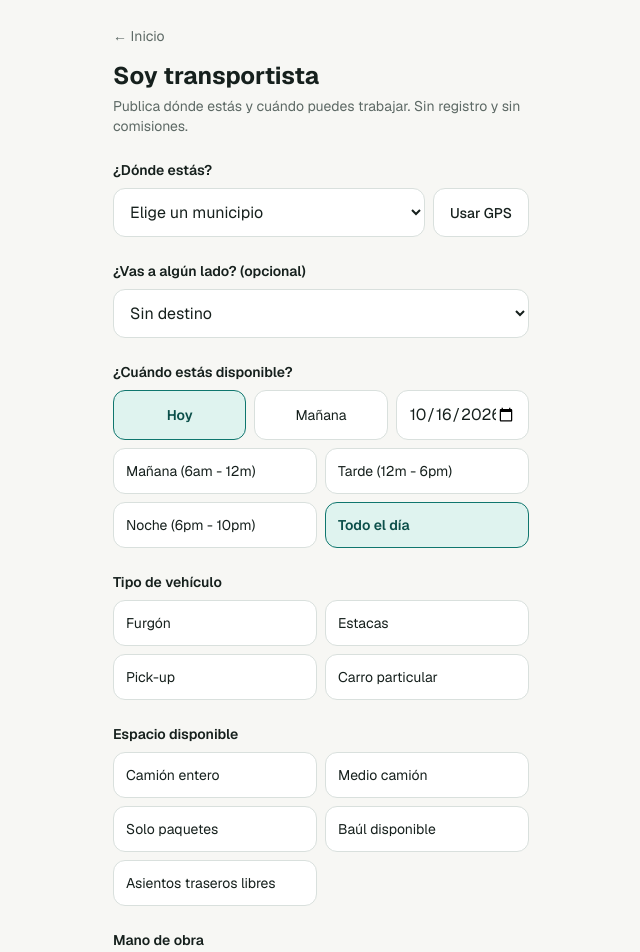
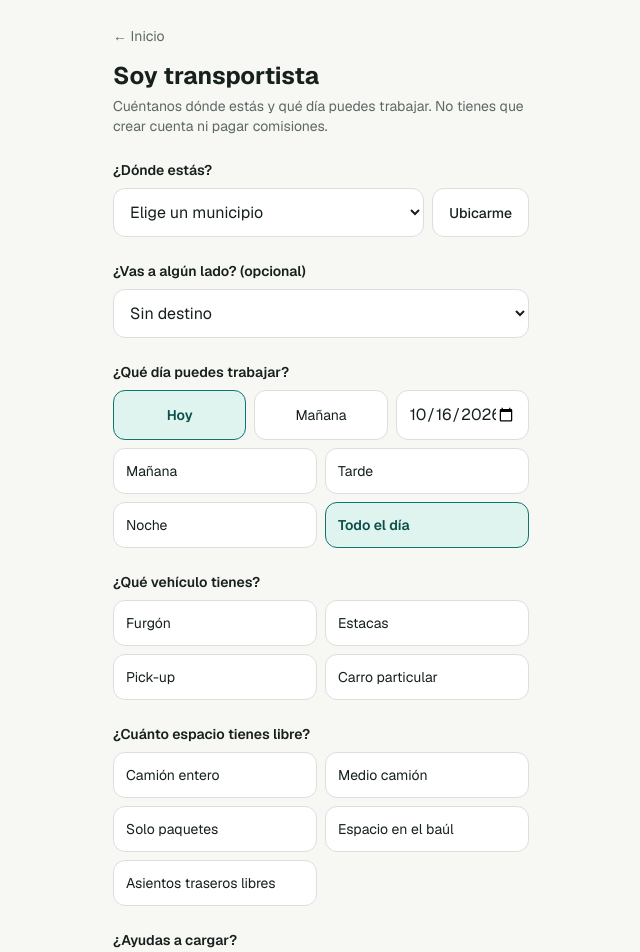
Before and after one commit to ycantill/rumbox, a Next.js app: page /transportista in a window 1280 px wide. Shown: the top 952 px of the page, without its empty margins (319-959 px from the left). Built offline with nearby package versions, Linux system fonts and the light colour scheme.

Commit message:
Textos sencillos en toda la app y jornadas sin horas
Co-Authored-By: Claude Opus 5.5 (1M context) <noreply@anthropic.com>
Claude-Session: https://claude.ai/code/session_01JBrLTXfFGJyXJ4va6Zg1Zo

```diff
--- a/src/app/actions.ts
+++ b/src/app/actions.ts
@@ -68,11 +68,11 @@ export async function publishAvailability(input: {
   if (!getCity(input.origin)) return fail("Elige la ciudad donde estás.");
   if (destination && !getCity(destination)) return fail("El destino no es válido.");
   if (destination === input.origin) return fail("El destino debe ser distinto al origen.");
-  if (!isValidServiceDate(input.date)) return fail("Elige una fecha de hoy en adelante.");
-  if (!isKey(TIME_SLOTS, input.timeSlot)) return fail("Elige una franja horaria.");
-  if (!isKey(VEHICLE_TYPES, input.vehicleType)) return fail("Elige el tipo de vehículo.");
-  if (!isKey(DRIVER_SPACES, input.space)) return fail("Elige el espacio disponible.");
-  if (!isKey(DRIVER_LABOR, input.labor)) return fail("Elige la mano de obra.");
+  if (!isValidServiceDate(input.date)) return fail("Elige un día de hoy en adelante.");
+  if (!isKey(TIME_SLOTS, input.timeSlot)) return fail("Elige si trabajas en la mañana, la tarde o la noche.");
+  if (!isKey(VEHICLE_TYPES, input.vehicleType)) return fail("Elige qué vehículo tienes.");
+  if (!isKey(DRIVER_SPACES, input.space)) return fail("Elige cuánto espacio tienes libre.");
+  if (!isKey(DRIVER_LABOR, input.labor)) return fail("Elige si ayudas a cargar.");
   if (!whatsapp) return fail("Revisa el número de WhatsApp.");
 
   const editToken = randomBytes(24).toString("base64url");
@@ -104,9 +104,9 @@ export async function updateAvailability(input: {
   status?: "activa" | "llena";
   space?: string;
 }): Promise<{ ok: true } | Fail> {
-  if (input.space !== undefined && !isKey(DRIVER_SPACES, input.space)) return fail("Espacio no válido.");
+  if (input.space !== undefined && !isKey(DRIVER_SPACES, input.space)) return fail("Algo salió mal. Intenta de nuevo.");
   if (input.status !== undefined && input.status !== "activa" && input.status !== "llena") {
-    return fail("Estado no válido.");
+    return fail("Algo salió mal. Intenta de nuevo.");
   }
   return withDb(async () => {
     const { data, error } = await db()
@@ -145,8 +145,8 @@ export async function requestQuote(input: {
 }): Promise<QuoteResult> {
   const whatsapp = normalizeWhatsApp(input.whatsapp ?? "");
   if (!getCity(input.origin) || !getCity(input.destination)) return fail("Elige origen y destino.");
-  if (!isValidServiceDate(input.date)) return fail("Elige una fecha de hoy en adelante.");
-  if (!isKey(VOLUMES, input.volume)) return fail("Elige el volumen.");
+  if (!isValidServiceDate(input.date)) return fail("Elige un día de hoy en adelante.");
+  if (!isKey(VOLUMES, input.volume)) return fail("Elige qué vas a mover.");
   if (!isKey(CLIENT_LABOR, input.labor)) return fail("Elige si necesitas ayuda para cargar.");
   if (!whatsapp) return fail("Revisa el número de WhatsApp.");
 
--- a/src/app/cotizar/page.tsx
+++ b/src/app/cotizar/page.tsx
@@ -3,7 +3,7 @@ import Link from "next/link";
 import { QuoteWizard } from "./quote-wizard";
 
 export const metadata: Metadata = {
-  title: "Cotizar mudanza o envío",
+  title: "Precio de mudanza o envío",
 };
 
 export default function QuotePage() {
@@ -12,8 +12,8 @@ export default function QuotePage() {
       <Link href="/" className="text-sm text-muted">
         ← Inicio
       </Link>
-      <h1 className="mt-3 text-2xl font-bold">Cotiza tu mudanza o envío</h1>
-      <p className="mb-6 mt-1 text-sm text-muted">4 pasos rápidos, sin registrarte.</p>
+      <h1 className="mt-3 text-2xl font-bold">¿Cuánto cuesta tu mudanza o envío?</h1>
+      <p className="mb-6 mt-1 text-sm text-muted">Son 4 pasos cortos y no tienes que crear cuenta.</p>
       <QuoteWizard />
     </main>
   );
--- a/src/app/cotizar/quote-wizard.tsx
+++ b/src/app/cotizar/quote-wizard.tsx
@@ -18,7 +18,7 @@ import { KEYS, load, save } from "@/lib/local-store";
 import { estimate, formatCOP, type Quote } from "@/lib/pricing";
 import { waLink } from "@/lib/whatsapp";
 
-const STEPS = ["La ruta", "El volumen", "Ajustes", "Contacto"] as const;
+const STEPS = ["De dónde a dónde", "Qué vas a mover", "Ayuda y escaleras", "Tu WhatsApp"] as const;
 
 export function QuoteWizard() {
   const { today, tomorrow } = useBogotaDates();
@@ -111,13 +111,13 @@ export function QuoteWizard() {
 
       {step === 0 && (
         <>
-          <Field label="Origen">
+          <Field label="¿Desde dónde?">
             <CitySelect name="origin" value={origin} onChange={setOrigin} />
           </Field>
-          <Field label="Destino" hint="Puede ser la misma ciudad si es un trasteo local.">
+          <Field label="¿Hacia dónde?" hint="Puede ser el mismo municipio si el trasteo es dentro del pueblo o la ciudad.">
             <CitySelect name="destination" value={destination} onChange={setDestination} />
           </Field>
-          <Field label="Fecha del servicio">
+          <Field label="¿Qué día?">
             <div className="grid grid-cols-3 gap-2">
               {[
                 ["Hoy", today],
@@ -167,7 +167,7 @@ export function QuoteWizard() {
       )}
 
       {step === 3 && (
-        <Field label="Tu WhatsApp" hint="Te conectamos con el transportista por WhatsApp.">
+        <Field label="Tu WhatsApp" hint="El transportista te escribe a este número.">
           <input
             type="tel"
             inputMode="tel"
@@ -183,7 +183,7 @@ export function QuoteWizard() {
 
       {preview && (
         <div className="rounded-xl bg-surface-2 px-4 py-3 text-sm">
-          Precio estimado: <strong className="text-base">{formatCOP(preview.total)}</strong>
+          Precio aproximado: <strong className="text-base">{formatCOP(preview.total)}</strong>
           <span className="text-muted"> · {preview.distanceKm} km aprox.</span>
         </div>
       )}
@@ -196,7 +196,7 @@ export function QuoteWizard() {
           </button>
         )}
         <button type="submit" className="btn-primary flex-1" disabled={!canContinue || isPending}>
-          {step < STEPS.length - 1 ? "Continuar" : isPending ? "Buscando…" : "Ver precio y transportistas"}
+          {step < STEPS.length - 1 ? "Continuar" : isPending ? "Buscando…" : "Ver precio"}
         </button>
       </div>
     </form>
@@ -258,17 +258,17 @@ function Results({
         <p className="mt-1 text-3xl font-bold">{formatCOP(hasRoute ? quote.routeTotal : quote.total)}</p>
         {hasRoute && (
           <p className="text-sm">
-            Precio con descuento por ruta programada (tarifa normal {formatCOP(quote.total)}).
+            Precio más barato porque un transportista ya va para allá (precio normal {formatCOP(quote.total)}).
           </p>
         )}
         <dl className="mt-3 grid grid-cols-2 gap-x-4 gap-y-1 text-xs text-brand-ink/80">
-          <dt>Tarifa base</dt>
+          <dt>Precio base</dt>
           <dd className="text-right">{formatCOP(quote.base)}</dd>
           <dt>Distancia ({quote.distanceKm} km)</dt>
           <dd className="text-right">{formatCOP(quote.distance)}</dd>
           {quote.labor > 0 && (
             <>
-              <dt>Mano de obra</dt>
+              <dt>Ayuda para cargar</dt>
               <dd className="text-right">{formatCOP(quote.labor)}</dd>
             </>
           )}
@@ -280,7 +280,7 @@ function Results({
           )}
         </dl>
         <p className="mt-3 text-xs text-brand-ink/70">
-          Es un estimado. El precio final lo acuerdas con el transportista.
+          Es un precio aproximado. El precio final lo acuerdas con el transportista.
         </p>
       </section>
 
@@ -288,13 +288,13 @@ function Results({
         <section className="card">
           <h2 className="font-semibold">Guardamos tu solicitud</h2>
           <p className="mt-1 text-sm text-muted">
-            Ahora mismo no hay transportistas disponibles para esa ruta y fecha. Apenas uno publique
-            disponibilidad en tu zona verá tu solicitud y te escribirá por WhatsApp.
+            Ahora mismo no hay transportistas libres para ese viaje y ese día. Apenas aparezca uno, verá
+            tu pedido y te escribirá por WhatsApp.
           </p>
         </section>
       ) : (
         <section className="flex flex-col gap-3">
-          <h2 className="font-semibold">Transportistas disponibles ({matches.length})</h2>
+          <h2 className="font-semibold">Transportistas libres ({matches.length})</h2>
           {matches.map((m) => (
             <article key={m.id} className="card">
               <p className="font-semibold">
@@ -322,7 +322,7 @@ function Results({
       )}
 
       <button type="button" className="btn-secondary" onClick={onRestart}>
-        Hacer otra cotización
+        Ver otro precio
       </button>
     </div>
   );
--- a/src/app/layout.tsx
+++ b/src/app/layout.tsx
@@ -11,7 +11,7 @@ const geistSans = Geist({
 export const metadata: Metadata = {
   title: { default: "Muvia · Mudanzas y fletes", template: "%s · Muvia" },
   description:
-    "Cotiza tu mudanza, flete o envío en segundos y conecta por WhatsApp con transportistas que ya van en tu ruta.",
+    "Mira cuánto cuesta tu mudanza, flete o envío y habla por WhatsApp con transportistas que ya van para donde tú vas.",
   applicationName: "Muvia",
   appleWebApp: { capable: true, title: "Muvia", statusBarStyle: "default" },
 };
--- a/src/app/manifest.ts
+++ b/src/app/manifest.ts
@@ -4,7 +4,7 @@ export default function manifest(): MetadataRoute.Manifest {
   return {
     name: "Muvia · Mudanzas y fletes",
     short_name: "Muvia",
-    description: "Cotiza mudanzas, fletes y envíos y conecta con transportistas por WhatsApp.",
+    description: "Mira cuánto cuesta tu mudanza, flete o envío y habla con transportistas por WhatsApp.",
     lang: "es-CO",
     start_url: "/",
     display: "standalone",
--- a/src/app/transportista/driver-form.tsx
+++ b/src/app/transportista/driver-form.tsx
@@ -124,7 +124,7 @@ export function DriverForm() {
         <PendingList items={pending} />
         <MyPosts posts={posts} onChange={setPosts} />
         <button type="button" className="btn-secondary" onClick={() => setPending(null)}>
-          Publicar otra disponibilidad
+          Publicar otro día
         </button>
       </div>
     );
@@ -138,7 +138,7 @@ export function DriverForm() {
           <div className="flex gap-2">
             <CitySelect name="origin" value={origin} onChange={setOrigin} />
             <button type="button" onClick={locate} className="btn-secondary shrink-0" disabled={locating}>
-              {locating ? "…" : "Usar GPS"}
+              {locating ? "…" : "Ubicarme"}
             </button>
           </div>
         </Field>
@@ -155,7 +155,7 @@ export function DriverForm() {
           />
         </Field>
 
-        <Field label="¿Cuándo estás disponible?">
+        <Field label="¿Qué día puedes trabajar?">
           <div className="grid grid-cols-3 gap-2">
             <QuickDate label="Hoy" value={today} current={date} onPick={setDate} />
             <QuickDate label="Mañana" value={tomorrow} current={date} onPick={setDate} />
@@ -171,15 +171,15 @@ export function DriverForm() {
           <Choices options={TIME_SLOTS} value={timeSlot} onChange={setTimeSlot} />
         </Field>
 
-        <Field label="Tipo de vehículo">
+        <Field label="¿Qué vehículo tienes?">
           <Choices options={VEHICLE_TYPES} value={vehicleType} onChange={setVehicleType} />
         </Field>
 
-        <Field label="Espacio disponible">
+        <Field label="¿Cuánto espacio tienes libre?">
           <Choices options={DRIVER_SPACES} value={space} onChange={setSpace} />
         </Field>
 
-        <Field label="Mano de obra">
+        <Field label="¿Ayudas a cargar?">
           <Choices options={DRIVER_LABOR} value={labor} onChange={setLabor} columns={1} />
         </Field>
 
@@ -198,7 +198,7 @@ export function DriverForm() {
 
         <ErrorNote message={error} />
         <button type="submit" className="btn-primary" disabled={isPending}>
-          {isPending ? "Publicando…" : "Publicar disponibilidad"}
+          {isPending ? "Publicando…" : "Publicar"}
         </button>
       </form>
     </div>
@@ -235,13 +235,13 @@ function PendingList({ items }: { items: PendingRequest[] }) {
   if (items.length === 0) {
     return (
       <p className="text-sm text-muted">
-        Por ahora no hay solicitudes esperando para esa fecha. Te mostraremos a los clientes que coticen.
+        Por ahora nadie está buscando transportista para ese día. Cuando alguien busque, le mostramos tu número.
       </p>
     );
   }
   return (
     <section className="flex flex-col gap-3">
-      <h3 className="font-semibold">Solicitudes esperando transportista</h3>
+      <h3 className="font-semibold">Clientes buscando transportista</h3>
       {items.map((r) => (
         <article key={r.id} className="card">
           <p className="font-semibold">
@@ -298,7 +298,7 @@ function MyPosts({ posts, onChange }: { posts: MyPost[]; onChange: (p: MyPost[])
             </p>
             <p className="text-sm text-muted">
               {p.date} · {DRIVER_SPACES[p.space]} ·{" "}
-              {p.status === "activa" ? "Recibiendo solicitudes" : "Ruta llena"}
+              {p.status === "activa" ? "Los clientes te pueden ver" : "Oculto: ya estás lleno"}
             </p>
           </div>
           <div className="flex flex-wrap gap-2">
@@ -309,7 +309,7 @@ function MyPosts({ posts, onChange }: { posts: MyPost[]; onChange: (p: MyPost[])
                 disabled={busy === p.id}
                 onClick={() => patch(p, { status: "llena" })}
               >
-                Ruta llena / Apagar
+                Ya estoy lleno
               </button>
             ) : (
               <button
@@ -318,7 +318,7 @@ function MyPosts({ posts, onChange }: { posts: MyPost[]; onChange: (p: MyPost[])
                 disabled={busy === p.id}
                 onClick={() => patch(p, { status: "activa" })}
               >
-                Volver a activar
+                Volver a mostrarme
               </button>
             )}
             {p.status === "activa" && p.space !== "solo_paquetes" && (
--- a/src/app/transportista/page.tsx
+++ b/src/app/transportista/page.tsx
@@ -3,7 +3,7 @@ import Link from "next/link";
 import { DriverForm } from "./driver-form";
 
 export const metadata: Metadata = {
-  title: "Publicar disponibilidad",
+  title: "Soy transportista",
 };
 
 export default function DriverPage() {
@@ -14,7 +14,7 @@ export default function DriverPage() {
       </Link>
       <h1 className="mt-3 text-2xl font-bold">Soy transportista</h1>
       <p className="mb-6 mt-1 text-sm text-muted">
-        Publica dónde estás y cuándo puedes trabajar. Sin registro y sin comisiones.
+        Cuéntanos dónde estás y qué día puedes trabajar. No tienes que crear cuenta ni pagar comisiones.
       </p>
       <DriverForm />
     </main>
--- a/src/lib/domain.ts
+++ b/src/lib/domain.ts
@@ -13,7 +13,7 @@ export const DRIVER_SPACES = {
   camion_entero: "Camión entero",
   medio_camion: "Medio camión",
   solo_paquetes: "Solo paquetes",
-  baul: "Baúl disponible",
+  baul: "Espacio en el baúl",
   asientos: "Asientos traseros libres",
 } as const;
 export type DriverSpace = keyof typeof DRIVER_SPACES;
@@ -21,7 +21,7 @@ export type DriverSpace = keyof typeof DRIVER_SPACES;
 /** Volumen que el cliente necesita mover. */
 export const VOLUMES = {
   sobres: { label: "Paquetes pequeños o sobres", hint: "Documentos o envíos ligeros" },
-  carga_parcial: { label: "Carga parcial", hint: "Un par de muebles, nevera o cajas grandes" },
+  carga_parcial: { label: "Algunas cosas", hint: "Un par de muebles, nevera o cajas grandes" },
   medio_camion: { label: "Medio camión", hint: "Apartaestudio: cama, nevera, lavadora" },
   camion_entero: { label: "Camión entero", hint: "Casa o apartamento de 2+ habitaciones" },
 } as const;
@@ -42,9 +42,9 @@ export const CLIENT_LABOR = {
 export type ClientLabor = keyof typeof CLIENT_LABOR;
 
 export const TIME_SLOTS = {
-  manana: "Mañana (6am - 12m)",
-  tarde: "Tarde (12m - 6pm)",
-  noche: "Noche (6pm - 10pm)",
+  manana: "Mañana",
+  tarde: "Tarde",
+  noche: "Noche",
   todo_el_dia: "Todo el día",
 } as const;
 export type TimeSlot = keyof typeof TIME_SLOTS;
```
Also changed, not shown: src/app/page.tsx (+6 -6 lines), 1 other file (tests, documents, lock files or other folders).
